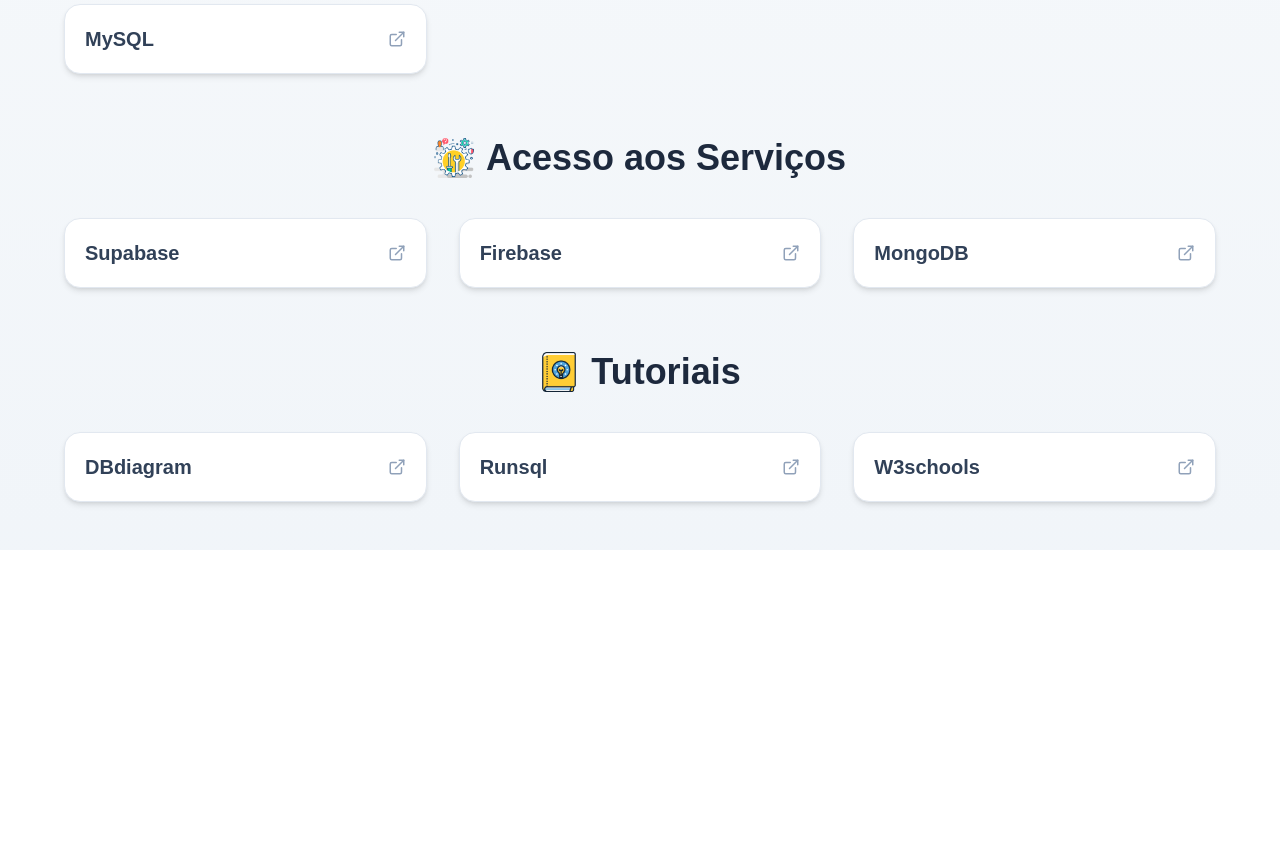
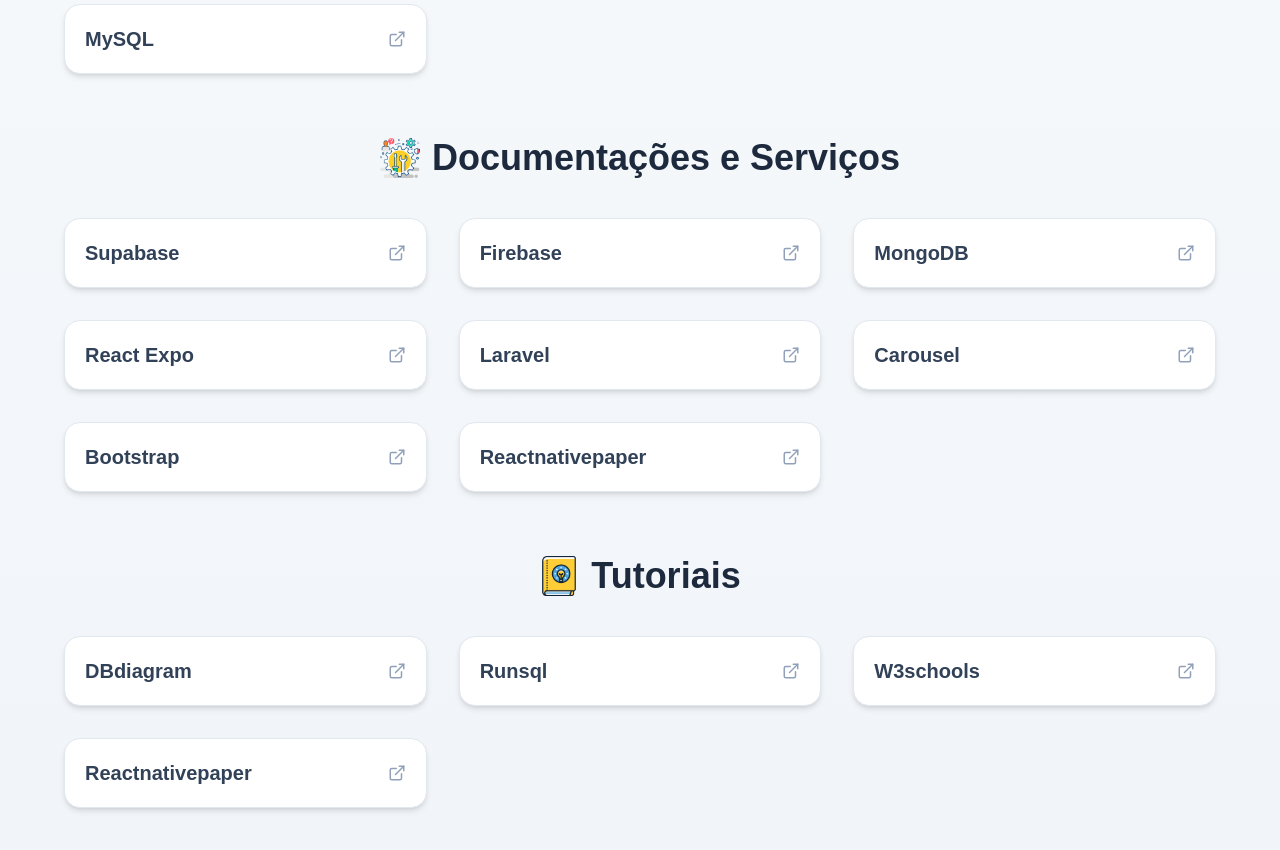
Before and after one commit to LeonardoVilla/repositorioclass, a Next.js app: page / in a window 1280 px wide. Shown: the part 620-1470 px from the top of the page. Before the commit the page ends 1170 px from the top, so only its background shows below. Built offline with nearby package versions, Linux system fonts and the light colour scheme.

Commit message:
Ajuste na tela principal inclusao de serviços

```diff
--- a/src/app/page.tsx
+++ b/src/app/page.tsx
@@ -18,12 +18,18 @@
   { name: "Supabase", url: "https://supabase.com/" },
   { name: "Firebase", url: "https://www.firebase.google.com/docs/auth?hl=pt-br" },
   { name: "MongoDB", url: "https://www.mongodb.com/" },
+  { name: "React Expo", url: "https://docs.expo.dev/" },
+  { name: "Laravel", url: "https://laravel.com/" },
+  { name: "Carousel ", url: "https://swiperjs.com/demos/" },
+  { name: "Bootstrap ", url: "https://getbootstrap.com/" },
+  { name: "Reactnativepaper", url: "https://reactnativepaper.com/" },
 ];
 
 const tutoriais = [
   { name: "DBdiagram", url: "https://dbdiagram.io/d" },
   { name: "Runsql", url: "https://dbdiagram.io/" },
   { name: "W3schools", url: "https://www.w3schools.com/" },
+  { name: "Reactnativepaper", url: "https://reactnativepaper.com/" },
 ];
 
 export default function SoftwaresPage() {
@@ -107,7 +113,7 @@
             alt="Ícone de Software"
             className="w-10 h-10"
           />
-          <h1>Acesso aos Serviços</h1>
+          <h1>Documentações e Serviços</h1>
         </div>
 
         <div className="grid grid-cols-1 sm:grid-cols-2 md:grid-cols-3 gap-8">
```
